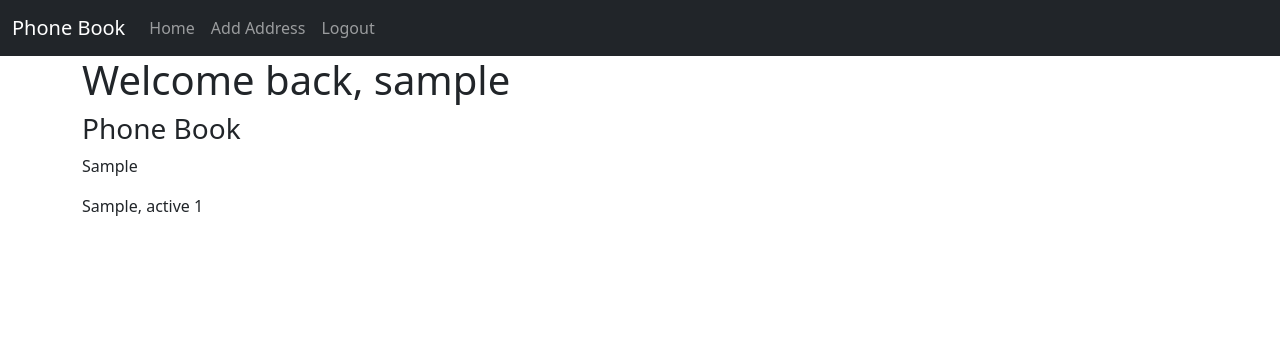
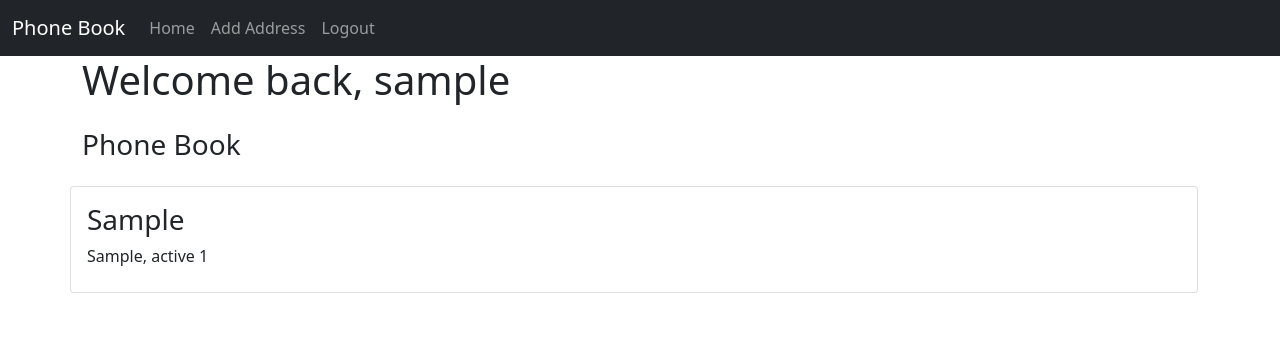
Before and after one commit to jendunlap2/Flask_Phone_Book_DB_Login, a Flask app: template app/templates/index.html in a window 1280 px wide. Shown: the top 356 px of the page. Run offline with Flask 2, Linux system fonts and the light colour scheme; the template is opened without the code that fills it: values that come from a table or form of the project are taken from there, others are empty; a user stored in the database is signed in; tables that the repository leaves empty hold one stand-in row (values such as "Sample post"); some libraries are stand-ins or nearby versions.

Commit message:
Update index.html

```diff
--- a/app/templates/index.html
+++ b/app/templates/index.html
@@ -4,12 +4,14 @@
 
 {% if current_user.is_authenticated %}
     <h1>Welcome back, {{ current_user.username }}</h1>
-    <h3>Phone Book</h3>
+    <h3 class="my-4">Phone Book</h3>
     <div class="row">
-        {% for item in address %}
-            <p>{{ item.street }}</p>
-            <p>{{ item.city }}, {{ item.state }} {{ item.zipcode }}</p>
-        {% endfor %}
+        <ul class="list-group">
+            {% for item in addresses %}
+                <li class="list-group-item pt-3"><h3>{{ item.street }}</h3>
+                <p>{{ item.city }}, {{ item.state }} {{ item.zipcode }}</p></li>
+            {% endfor %}
+        </ul>
     </div>
 
 {% else %}
```
